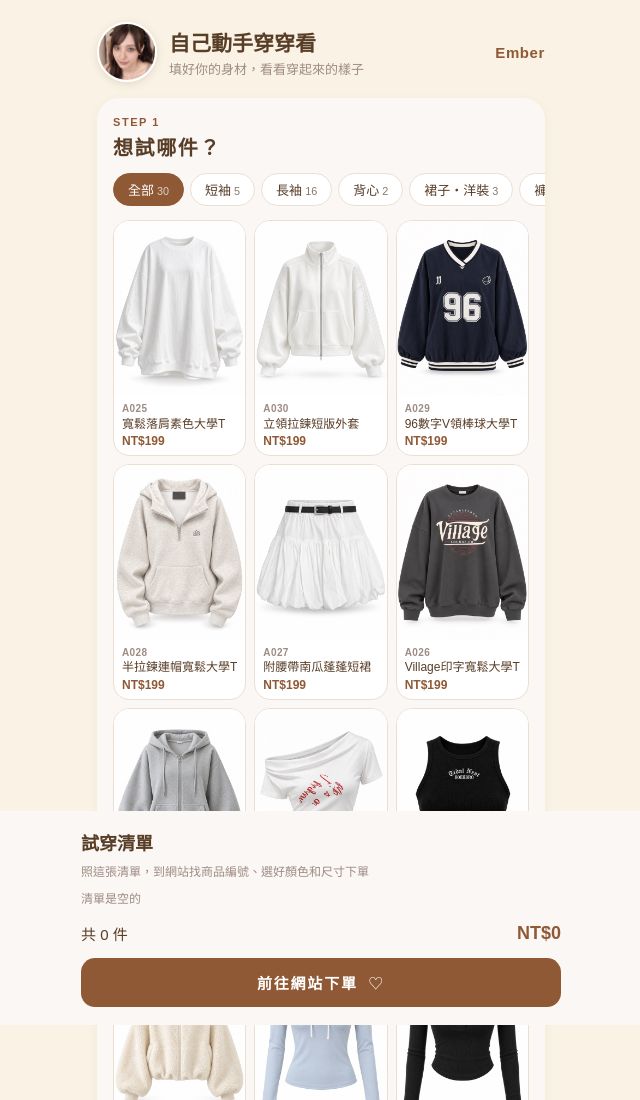
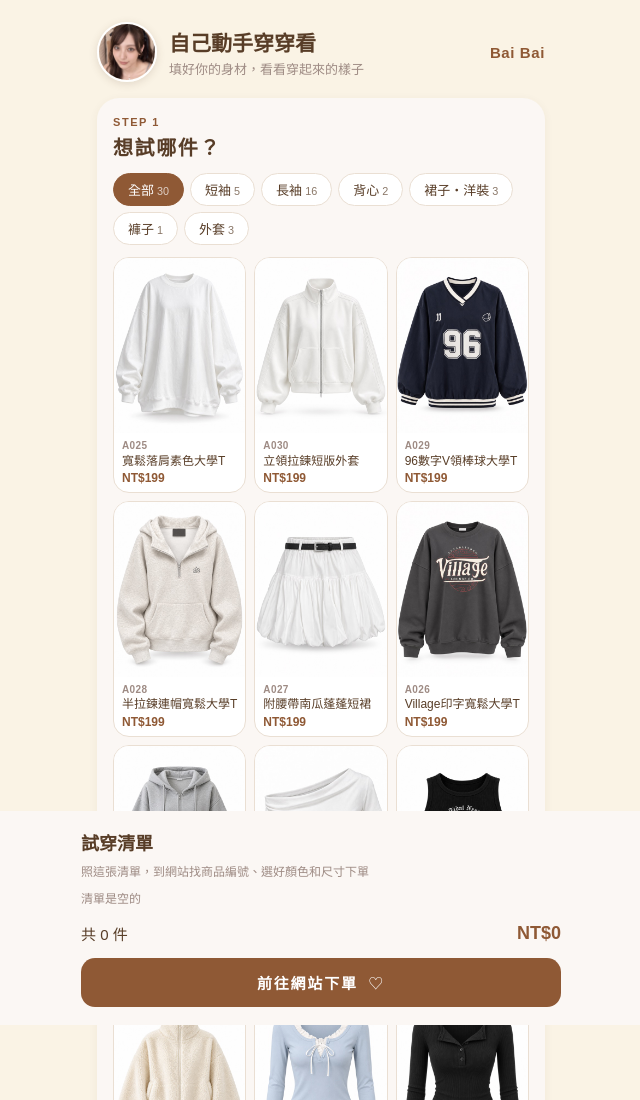
Before and after one commit to crazyfunlife8/Cloth_Shop, a plain HTML site: page tryon/tryon.html in a window 1280 px wide. Shown: the top 1100 px of the page, without its empty margins (319-959 px from the left). Drawn offline with Linux system fonts and the light colour scheme; a web font is replaced by a local one.

Commit message:
fix tryon tabs auto flex

```diff
--- a/tryon/tryon.html
+++ b/tryon/tryon.html
@@ -40,6 +40,9 @@
   .opt input{width:72px;padding:7px 8px;border:1.5px solid var(--line);border-radius:10px;font-size:15px;background:#fff;color:var(--c-on-surface)}
   .cats{display:flex;gap:6px;overflow-x:auto;margin:0 -16px 12px;padding:0 16px 2px;scrollbar-width:none}
   .cats::-webkit-scrollbar{display:none}
+  @media(min-width:540px){
+    .cats{flex-wrap:wrap;overflow-x:visible;margin:0 0 12px;padding:0}
+  }
   .cat{flex:none;border:1.5px solid var(--line);background:#fff;border-radius:var(--r-pill);padding:6px 14px;font-size:13px;cursor:pointer;color:var(--c-on-surface)}
   .cat.on{background:var(--c-primary);border-color:var(--c-primary);color:#fff}
   .cat small{opacity:.7;margin-left:3px}
@@ -151,7 +154,7 @@
       <h1>自己動手穿穿看</h1>
       <p>填好你的身材，看看穿起來的樣子</p>
     </div>
-    <span class="brand">Ember</span>
+    <span class="brand">Bai Bai</span>
   </header>
 
   <section class="card" id="prods-card">
```
